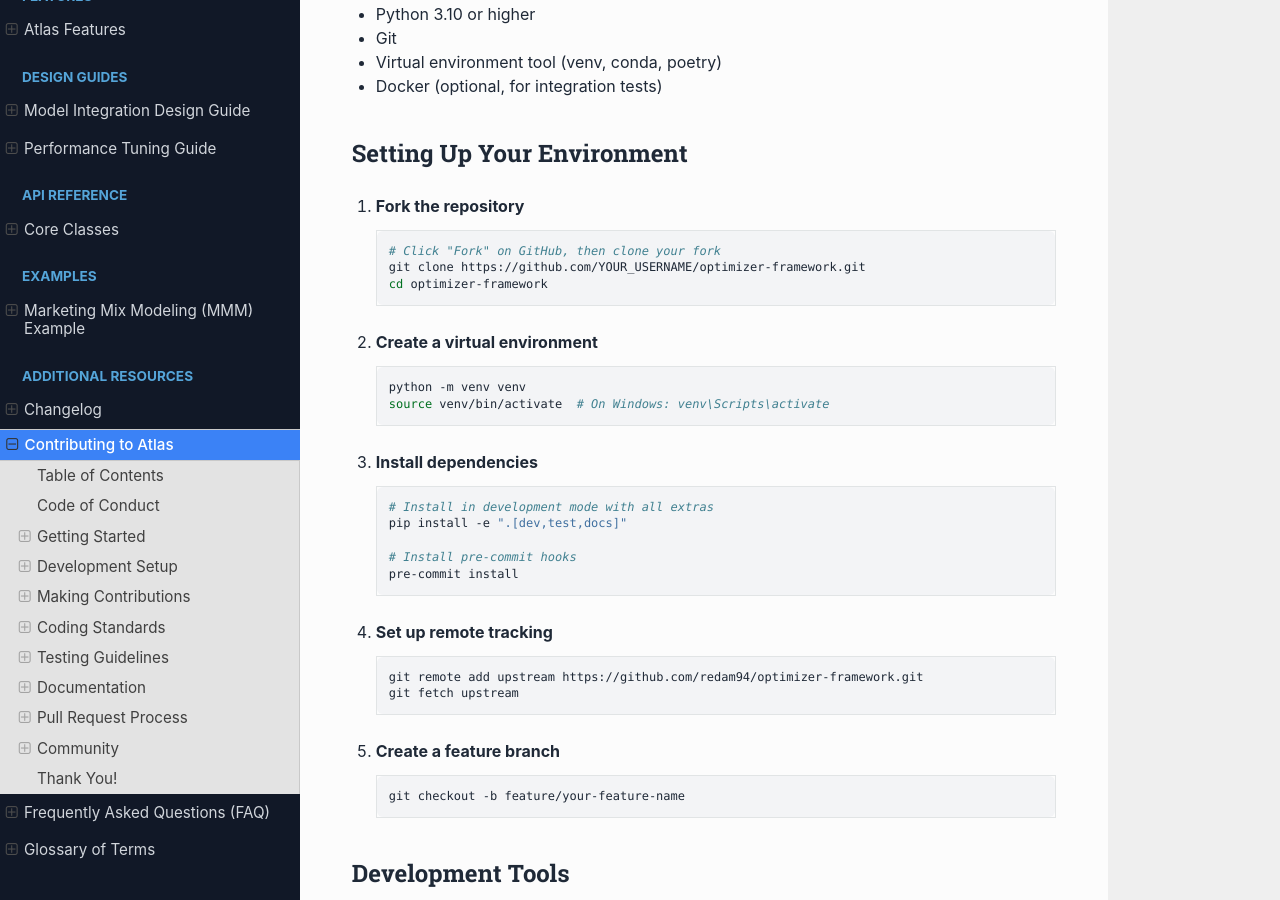
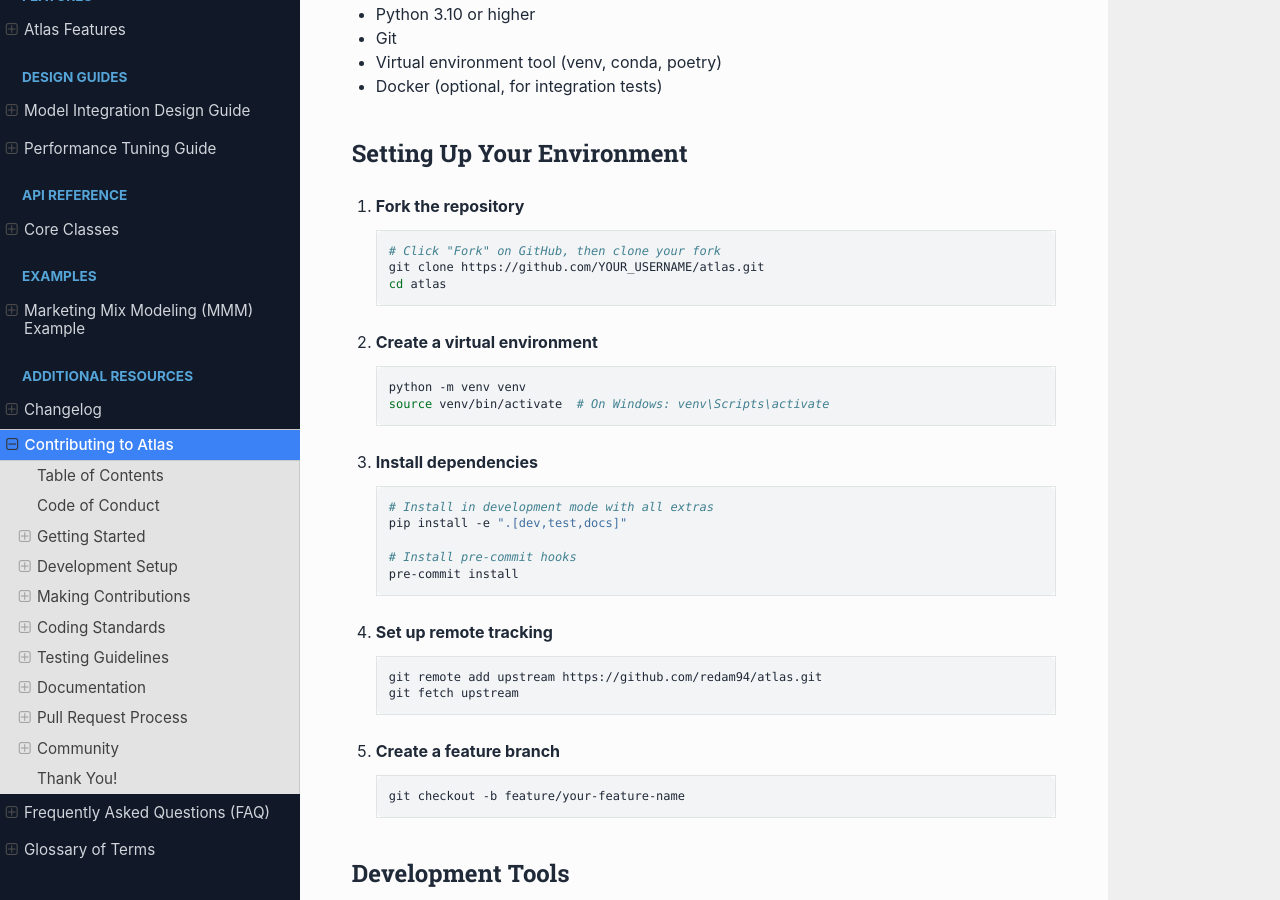
Before and after one commit to redam94/optimizer-framework, a Sphinx documentation site: the page built from docs/source/contributing.md, in a window 1280 px wide and 900 px high, scrolled down 1667 px. Built offline with Sphinx 7.4.7 and the Read the Docs theme 3.1.0, drawn with Linux system fonts in a browser that asks for light colours.

Commit message:
docs: Updated contributing.md

````diff
--- a/docs/source/contributing.md
+++ b/docs/source/contributing.md
@@ -60,8 +60,8 @@ If you're new to open source or this project:
 1. **Fork the repository**
    ```bash
    # Click "Fork" on GitHub, then clone your fork
-   git clone https://github.com/YOUR_USERNAME/optimizer-framework.git
-   cd optimizer-framework
+   git clone https://github.com/YOUR_USERNAME/atlas.git
+   cd atlas
    ```
 
 2. **Create a virtual environment**
@@ -81,7 +81,7 @@ If you're new to open source or this project:
 
 4. **Set up remote tracking**
    ```bash
-   git remote add upstream https://github.com/redam94/optimizer-framework.git
+   git remote add upstream https://github.com/redam94/atlas.git
    git fetch upstream
    ```
 
````
